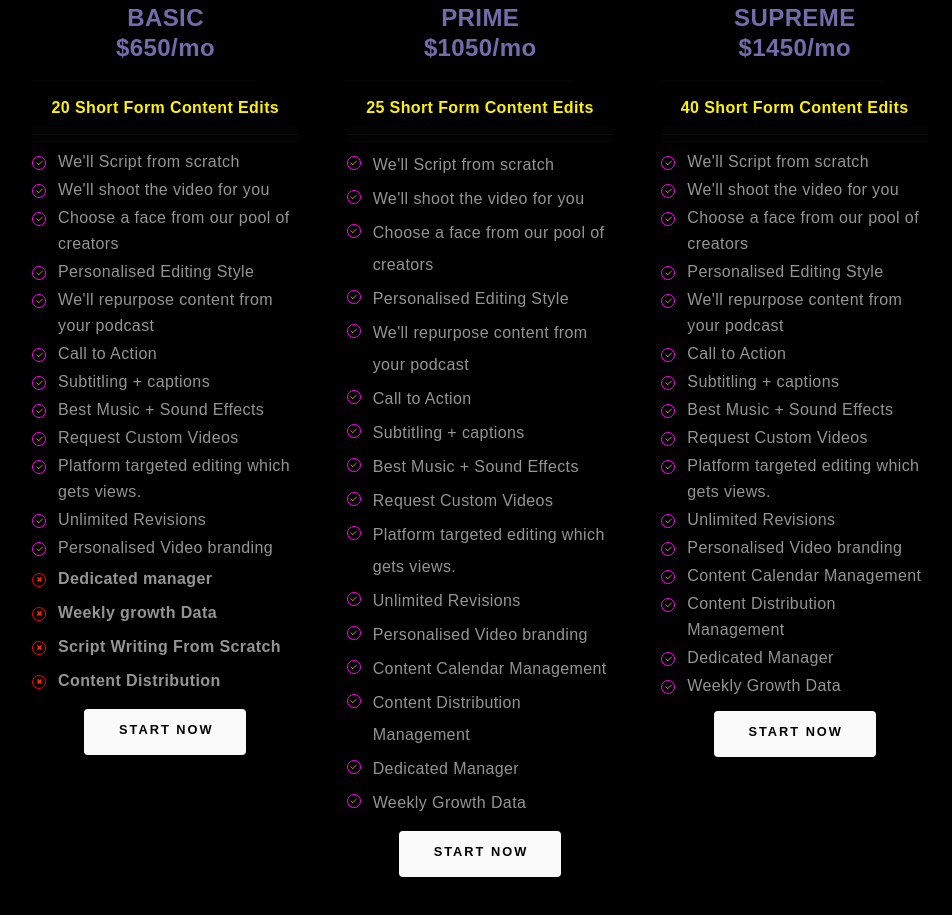
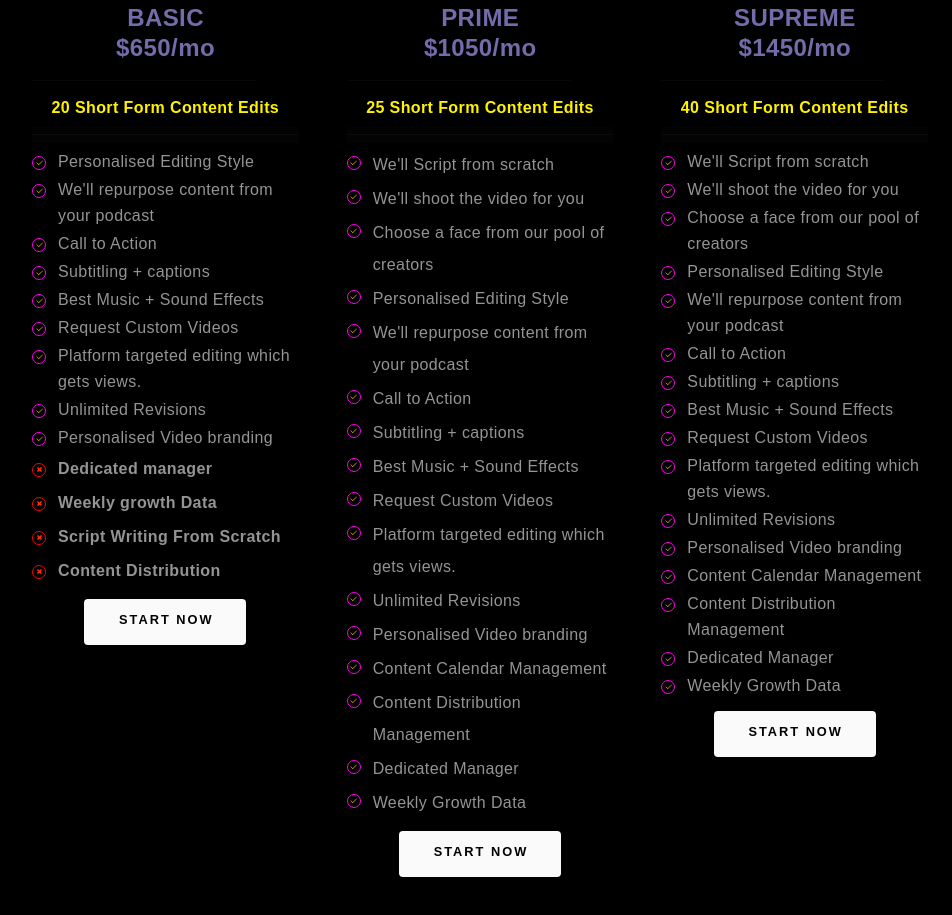
Before and after one commit to THE-ARNAVADARSH/Cryptovidstudios.github.io, a plain HTML site: page index.html in a window 1280 px wide. Shown: the part 8020-8935 px from the top of the page, without its empty margins (160-1112 px from the left). Drawn offline with nearby package versions, Linux system fonts and the light colour scheme; a script that the page names is missing; a web font is replaced by a local one.

Commit message:
Removed top 3 options

```diff
--- a/index.html
+++ b/index.html
@@ -566,15 +566,7 @@
 										<ul>
 
 
-											<li>
-												<p>We'll Script from scratch</p>
-											</li>
-											<li>
-												<p>We'll shoot the video for you</p>
-											</li>
-											<li>
-												<p>Choose a face from our pool of creators</p>
-											</li>
+
 											<li>
 												<p>Personalised Editing Style</p>
 											</li>
```
